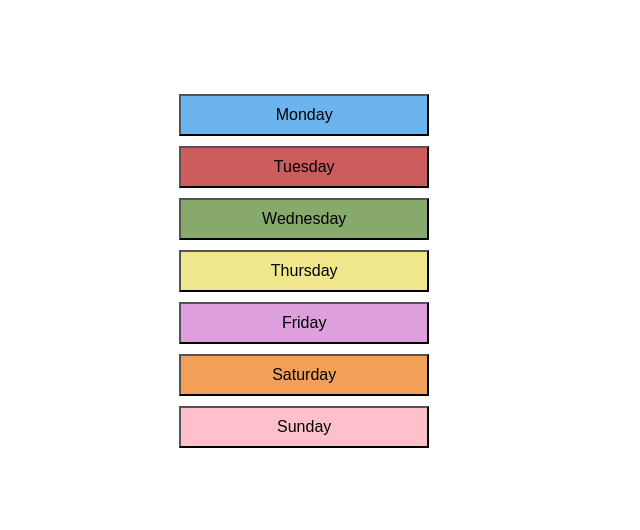
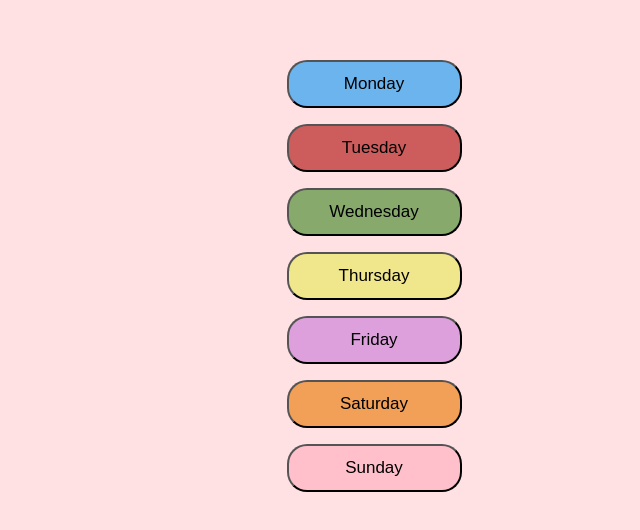
Before and after one commit to clarizmtaladtad/clarizmtaladtad.github.io, a plain HTML site: page TSA2/index.html in a window 1280 px wide. Shown: the part 124-654 px from the top of the page, without its empty margins (6-646 px from the left). Drawn offline with Linux system fonts and the light colour scheme.

Commit message:
html and css changes

```diff
--- a/TSA2/index.html
+++ b/TSA2/index.html
@@ -3,9 +3,10 @@
 <head>
     <meta charset="UTF-8">
     <meta name="viewport" content="width=device-width, initial-scale=1.0">
-    <title>Weekday Highlighter</title>
+    <title>Days Of The Week</title>
     <link rel="stylesheet" href="styles.css">
 </head>
+
 <body>
     <div class="container">
         <button class="button">Monday</button>
--- a/TSA2/styles.css
+++ b/TSA2/styles.css
@@ -1,56 +1,44 @@
 body {
-    font-family: Arial, sans-serif;
+    font-family: 'Poppins', sans-serif;
     text-align: center;
     display: flex;
-    justify-content: space-between;
+    justify-content: center;
     align-items: center;
     height: 100vh;
     margin: 0;
+    background-color: #ffe1e3;
 }
+
+.button {
+    margin: 8px 0;
+    padding: 12px 22px;
+    font-size: 17px;
+    width: 40%;
+    cursor: pointer;
+    border-radius: 20px;
+    transition: transform 0.25s ease-in-out;
+    margin-left: 300px;
+}
+
+.button:nth-of-type(1) { background-color: #6CB4EE; }
+.button:nth-of-type(2) { background-color: #CD5C5C; }
+.button:nth-of-type(3) { background-color: #87A96B; }
+.button:nth-of-type(4) { background-color: #F0E68C; }
+.button:nth-of-type(5) { background-color: #DDA0DD; }
+.button:nth-of-type(6) { background-color: #F29F58; }
+.button:nth-of-type(7) { background-color: #FFC0CB; }
+
+.button:hover {
+    transform: scale(1.15);
+    opacity: 0.9;
+}
+
 .container {
-    padding: 10px 15px;
-    margin: 5px;
-    border: none;
-    cursor: pointer;
-    font-size: 16px;
-    margin: 20px;
     display: flex;
     flex-direction: column;
-    align-items: flex-start;
+    align-items: center;
 }
-.button {
-    width: 90%;
-    margin-left: 150px;
-    margin-bottom: 10px;
-    padding: 10px 20px;
-    font-size: 16px;
-    cursor: pointer;
-    transition: transform 0.3s ease;
-}
-.button:nth-child(1){
-    background-color:#6CB4EE;
-}
-.button:nth-child(2){
-    background-color:#CD5C5C;
-}
-.button:nth-child(3){
-    background-color:#87A96B;
-}
-.button:nth-child(4){
-    background-color:#F0E68C;
-}
-.button:nth-child(5){
-    background-color:#DDA0DD;
-}
-.button:nth-child(6){
-    background-color:#F29F58;
-}
-.button:nth-child(7){
-    background-color:#FFC0CB;
-}
-.button:hover {
-    transform: scale(1.2);
-}
+
 #square {
     margin-right: 300px;
     width: 300px;
@@ -61,11 +49,13 @@ body {
     transition: top 1s ease, opacity 1s ease;
     border: 10px solid transparent;
 }
+
 #highlight-box {
-    width: 100px;
-    height: 100px;
-    margin: 20px auto;
+    width: 200px;
+    height: 200px;
+    margin: 300px;
     border: 10px solid transparent;
+    border-radius: 10px;
     visibility: hidden;
     position: relative;
     transition: opacity 0.5s ease, top 0.5s ease;
```
